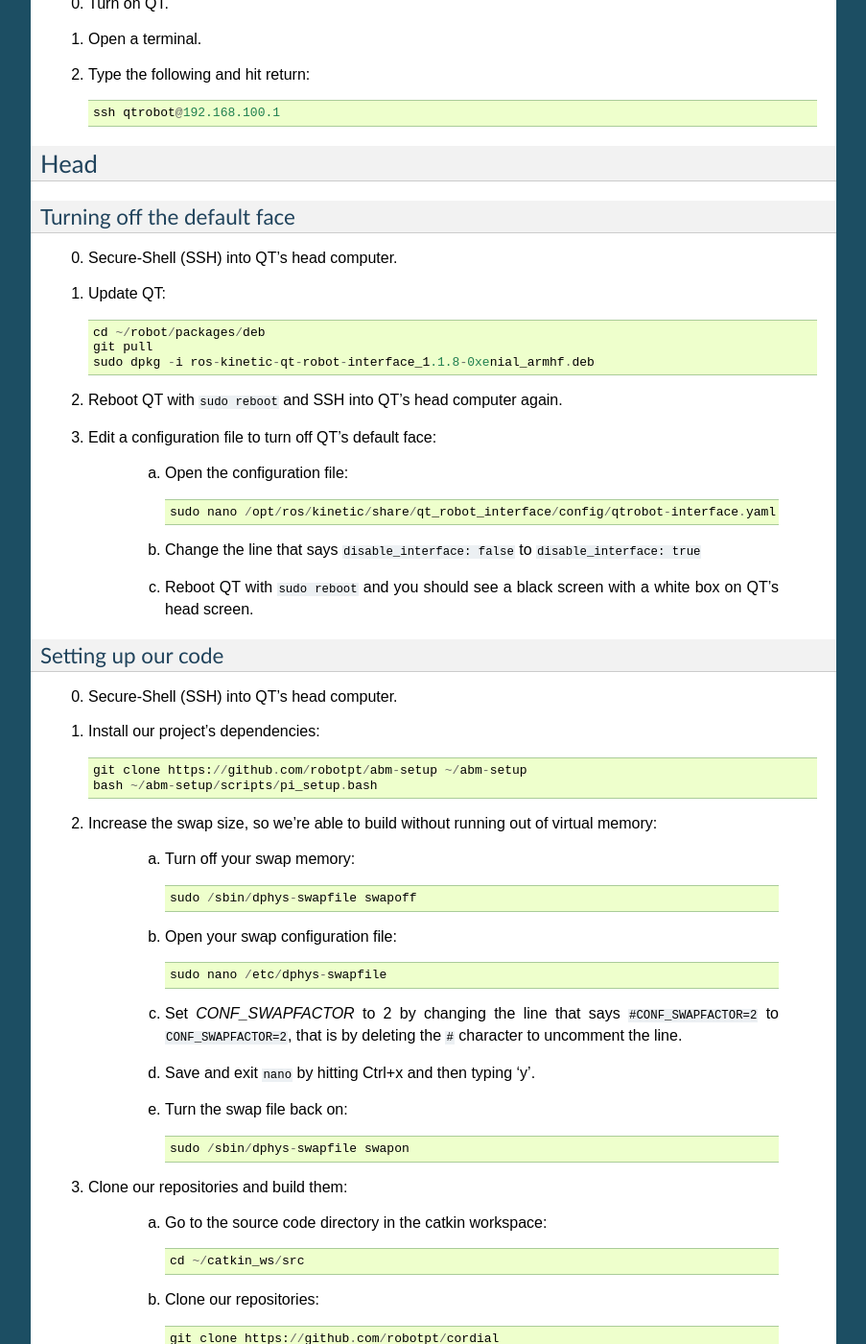
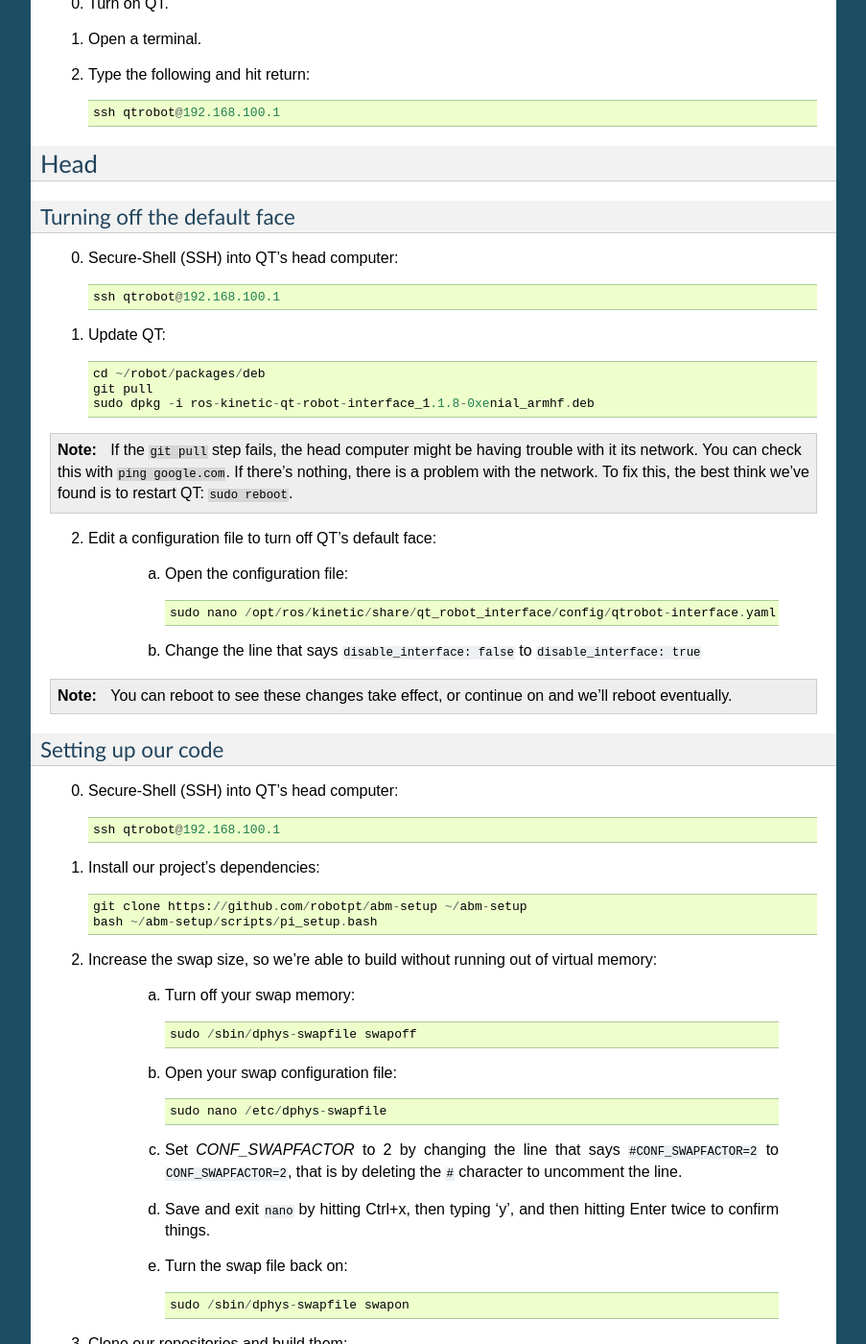
Before and after one commit to robotpt/abm-setup, a Sphinx documentation site: the page built from docs/setup.rst, in a window 1280 px wide and 1400 px high, scrolled down 1090 px. Shown: the whole window at 96% size, without its empty margins (198-1101 px from the left). Built offline with Sphinx 7.4.7, drawn with Linux system fonts in a browser that asks for light colours; some of the changed text lies outside the part shown.

Commit message:
Add knowledge from setting up second QT

```diff
--- a/docs/setup.rst
+++ b/docs/setup.rst
@@ -63,7 +63,9 @@ Head
 Turning off the default face
 ^^^^^^^^^^^^^^^^^^^^^^^^^^^^
 
-0. Secure-Shell (SSH) into QT's head computer.
+0. Secure-Shell (SSH) into QT's head computer::
+
+    ssh qtrobot@192.168.100.1
 
 1. Update QT::
 
@@ -71,9 +73,11 @@ Turning off the default face
     git pull
     sudo dpkg -i ros-kinetic-qt-robot-interface_1.1.8-0xenial_armhf.deb
 
-2. Reboot QT with :code:`sudo reboot` and SSH into QT's head computer again.
+.. note::
 
-3. Edit a configuration file to turn off QT's default face:
+    If the :code:`git pull` step fails, the head computer might be having trouble with it its network.  You can check this with :code:`ping google.com`.  If there's nothing, there is a problem with the network.  To fix this, the best think we've found is to restart QT: :code:`sudo reboot`.
+
+2. Edit a configuration file to turn off QT's default face:
 
     a. Open the configuration file::
 
@@ -81,12 +85,16 @@ Turning off the default face
 
     b. Change the line that says :code:`disable_interface: false` to :code:`disable_interface: true`
 
-    c. Reboot QT with :code:`sudo reboot` and you should see a black screen with a white box on QT's head screen.
+.. note ::
+
+    You can reboot to see these changes take effect, or continue on and we'll reboot eventually.
 
 Setting up our code
 ^^^^^^^^^^^^^^^^^^^
 
-0. Secure-Shell (SSH) into QT's head computer.
+0. Secure-Shell (SSH) into QT's head computer::
+
+    ssh qtrobot@192.168.100.1
 
 1. Install our project's dependencies::
 
@@ -105,7 +113,7 @@ Setting up our code
 
     c. Set `CONF_SWAPFACTOR` to 2 by changing the line that says :code:`#CONF_SWAPFACTOR=2` to :code:`CONF_SWAPFACTOR=2`, that is by deleting the :code:`#` character to uncomment the line.
 
-    d. Save and exit :code:`nano` by hitting Ctrl+x and then typing 'y'.
+    d. Save and exit :code:`nano` by hitting Ctrl+x, then typing 'y', and then hitting Enter twice to confirm things.
 
     e. Turn the swap file back on::
 
@@ -126,6 +134,10 @@ Setting up our code
 
         cd ~/catkin_ws
         catkin_make
+
+    .. note::
+
+        It takes around five minutes for this command to finish.  You can setup QT's body computer at the same time as it runs, if you like.
 
 4. Setup our code to run when QT's head computer turns on.
 
@@ -234,7 +246,6 @@ You will need to make a Fitbit "app" for each Fitbit device.  We are interested
 
         If the URL is longer than in the picture, go back to the OAuth2.0 tutorial page and make sure that you have the "Flow type" set to "Authorization Code Flow," not "Implicit Grant Flow."
 
-
     .. note::
 
         The code obtained in this step only works once.  After you use it to initialize a Fitbit client, it cannot be used again.  We use it to obtain an access and refresh token for talking to Fitbit's web API.  If you need to reset Fitbit credentials for any reason, you will have to go to the OAuth2.0 tutorial page and get a new code.
@@ -251,7 +262,7 @@ You will need to make a Fitbit "app" for each Fitbit device.  We are interested
 Setting up our interaction
 ^^^^^^^^^^^^^^^^^^^^^^^^^^
 
-0. Change your system timezone to be in your current timezone.  To do this, you can click the time in the upper-right of the desktop on QT and select your city.
+0. Change your system timezone to be in your current timezone.  To do this, you can click the time in the upper-right of the desktop on QT and then click 'Time & Date settings...'
 
 1. Open a terminal and clone this repository onto QT's body computer::
 
@@ -260,6 +271,10 @@ Setting up our interaction
 2. Run a script to allow for updates::
 
     sudo bash ~/abm-setup/scripts/nuc_setup.bash
+
+.. note::
+
+    This step takes five minutes or so.
 
 3. Setup Docker:
 
@@ -359,6 +374,8 @@ Setting up our interaction
 
 .. note::
 
+    At this point, you should reboot QT.  You can do this by either pushing the button on the back of QT or typing :code:`sudo reboot` into the head computer's terminal.
+
     To test that things are setup correctly, you can take the URL for the GUI that you wrote down and type it into the web-browser on any device that's on the same network.  QT should begin asking you about your name, if it is your first interaction.
 
 Tablet
```
